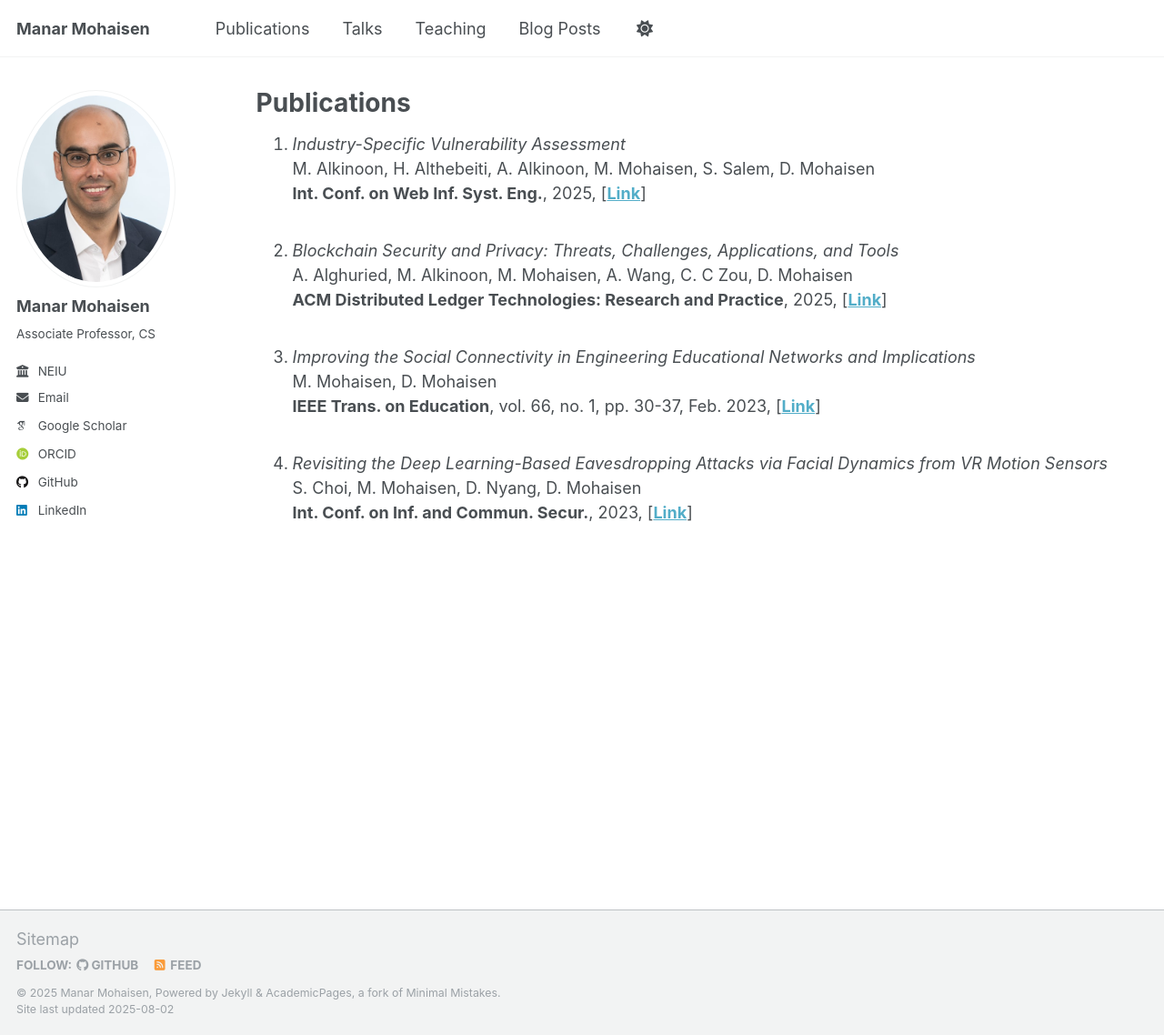
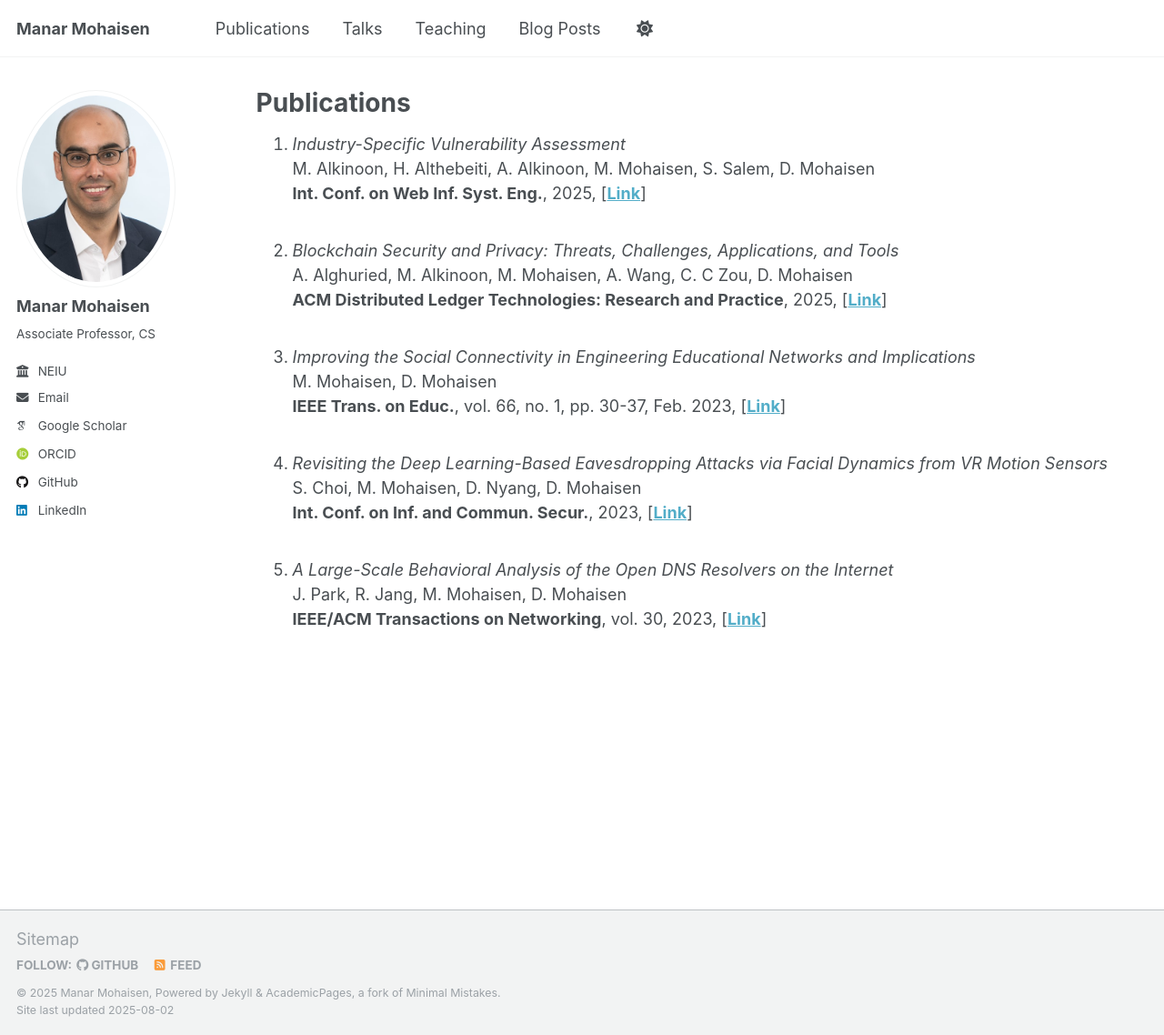
Before and after one commit to manarmohaisen/manarmohaisen.github.io, a Jekyll site: the page built from _pages/publications.html, in a window 1280 px wide and 1138 px high. Shown: the whole window at 91% size. Built offline with Jekyll 4.4.1, drawn with Linux system fonts in a browser that asks for light colours; some web fonts are replaced; a script that is not in the unit is left out.

Commit message:
Update publications.html

```diff
--- a/_pages/publications.html
+++ b/_pages/publications.html
@@ -30,13 +30,20 @@ author_profile: true
   <li>
     <em>Improving the Social Connectivity in Engineering Educational Networks and Implications</em><br>
     M. Mohaisen, D. Mohaisen<br>
-    <strong>IEEE Trans. on Education</strong>, vol. 66, no. 1, pp. 30-37, Feb. 2023, [<strong><a href="https://ieeexplore.ieee.org/abstract/document/9779858" target="_blank">Link</a></strong>]
+    <strong>IEEE Trans. on Educ.</strong>, vol. 66, no. 1, pp. 30-37, Feb. 2023, [<strong><a href="https://ieeexplore.ieee.org/abstract/document/9779858" target="_blank">Link</a></strong>]
   </li>
   <br>
   <li>
     <em>Revisiting the Deep Learning-Based Eavesdropping Attacks via Facial Dynamics from VR Motion Sensors</em><br>
     S. Choi, M. Mohaisen, D. Nyang, D. Mohaisen<br>
     <strong>Int. Conf. on Inf. and Commun. Secur.</strong>, 2023, [<strong><a https://link.springer.com/chapter/10.1007/978-981-99-7356-9_24" target="_blank">Link</a></strong>]
+  </li>
+  <br>
+
+  <li>
+    <em>A Large-Scale Behavioral Analysis of the Open DNS Resolvers on the Internet</em><br>
+    J. Park, R. Jang, M. Mohaisen, D. Mohaisen<br>
+    <strong>IEEE/ACM Transactions on Networking</strong>, vol. 30, 2023, [<strong><a https://ieeexplore.ieee.org/document/9523630" target="_blank">Link</a></strong>]
   </li>
   <br>
 </ol>
```
